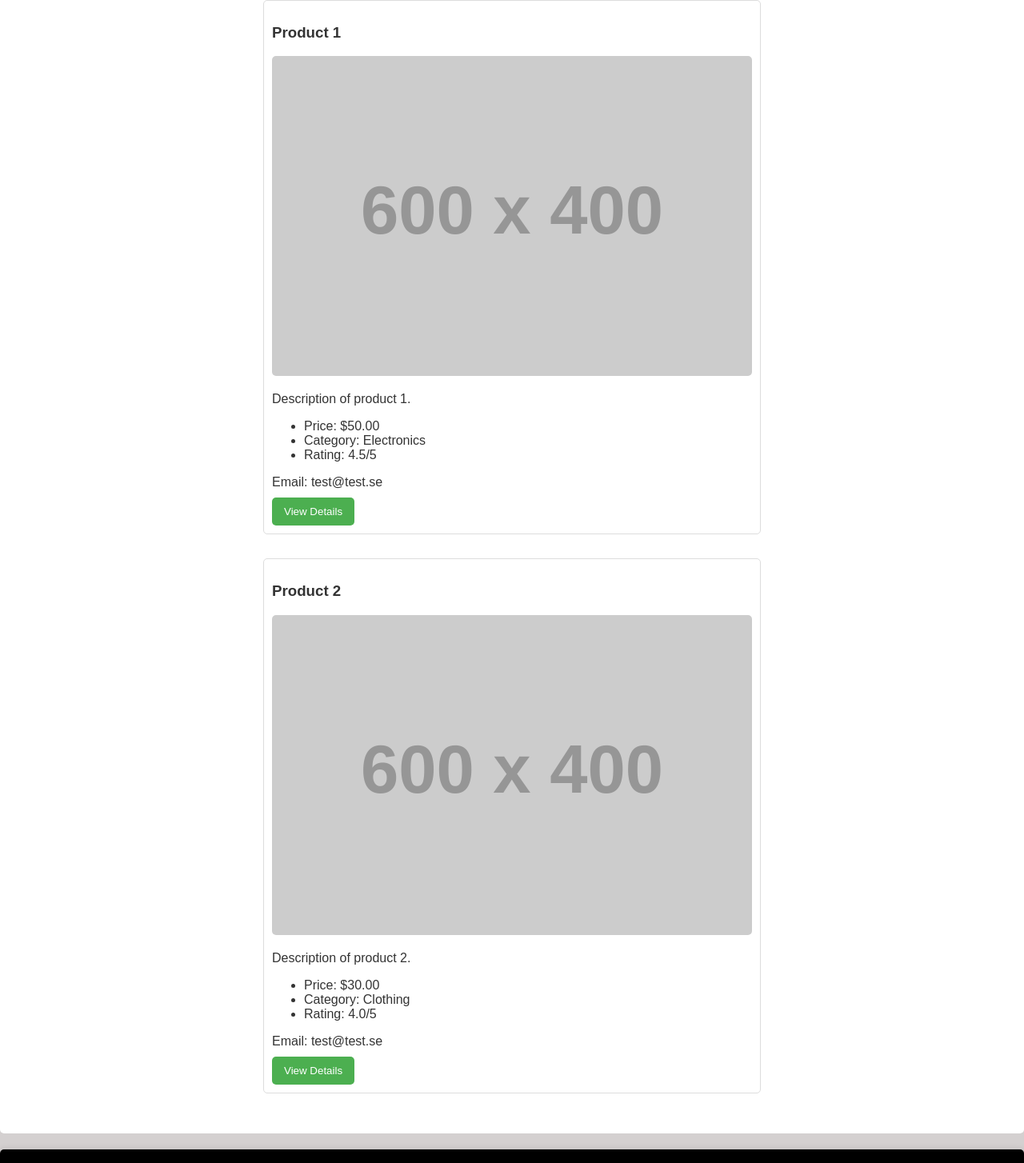
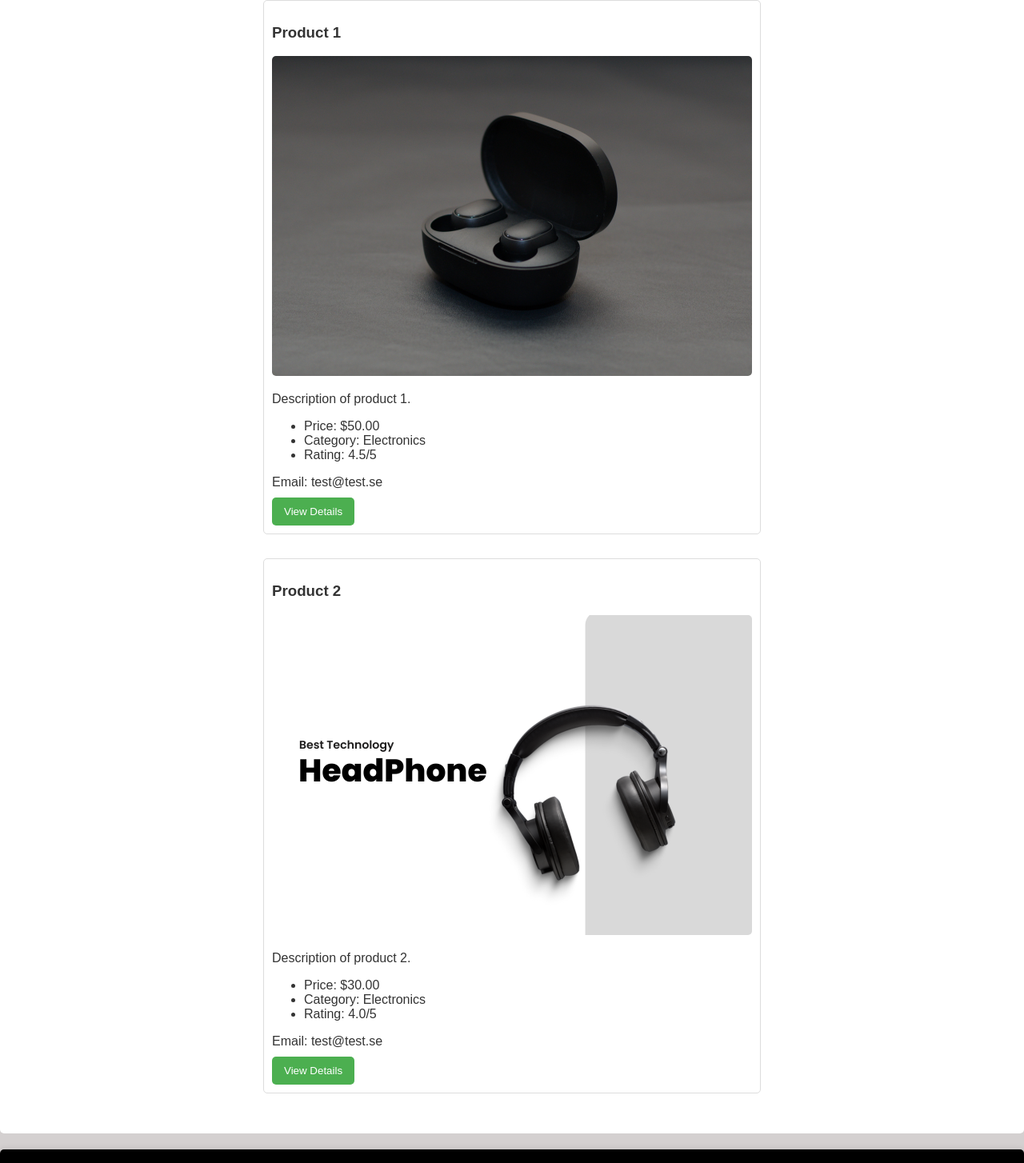
Before and after one commit to Mohammed-Dawood/CSS_Workshop, a plain HTML site: page index.html in a window 1280 px wide. Shown: the part 272-1726 px from the top of the page at 80% size. Drawn offline with Linux system fonts and the light colour scheme; placeholder pictures from the web are drawn by us.

Commit message:
Add Images file + Update Images

```diff
--- a/index.html
+++ b/index.html
@@ -19,7 +19,7 @@
         <!-- Product 1 -->
         <div class="product">
           <h3>Product 1</h3>
-          <img src="https://via.placeholder.com/600x400" alt="placeholder" width="600" height="400">
+          <img src="images/1.png" alt="placeholder" width="600" height="400">
           <p>Description of product 1.</p>
           <ul>
             <li>Price: $50.00</li>
@@ -32,11 +32,11 @@
         <!-- Product 2 -->
         <div class="product">
           <h3>Product 2</h3>
-          <img src="https://via.placeholder.com/600x400" alt="placeholder" width="600" height="400">
+          <img src="images/2.png" alt="placeholder" width="600" height="400">
           <p>Description of product 2.</p>
           <ul>
             <li>Price: $30.00</li>
-            <li>Category: Clothing</li>
+            <li>Category: Electronics</li>
             <li>Rating: 4.0/5</li>
           </ul>
           <div class="email-field">Email: test@test.se</div>
```
Also changed, not shown: images/1.png (added), images/2.png (added), 2 other files.
